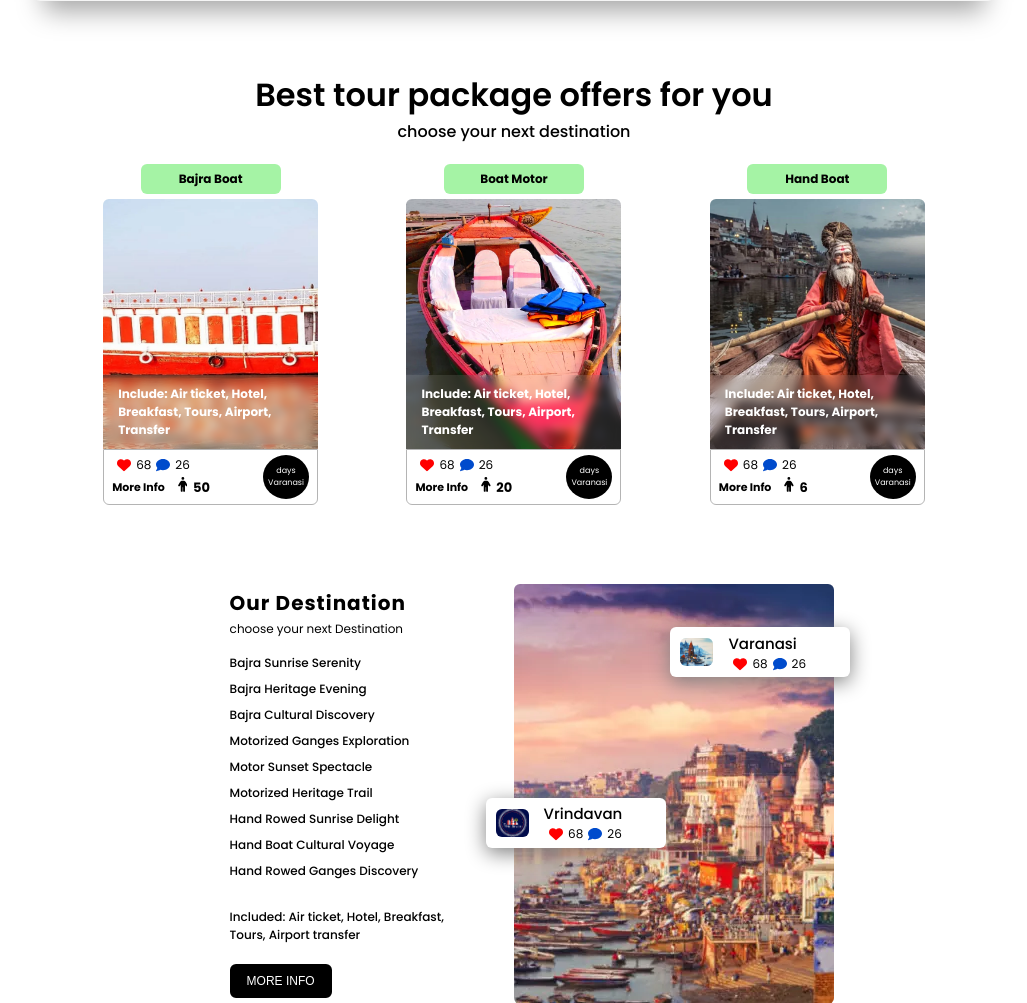
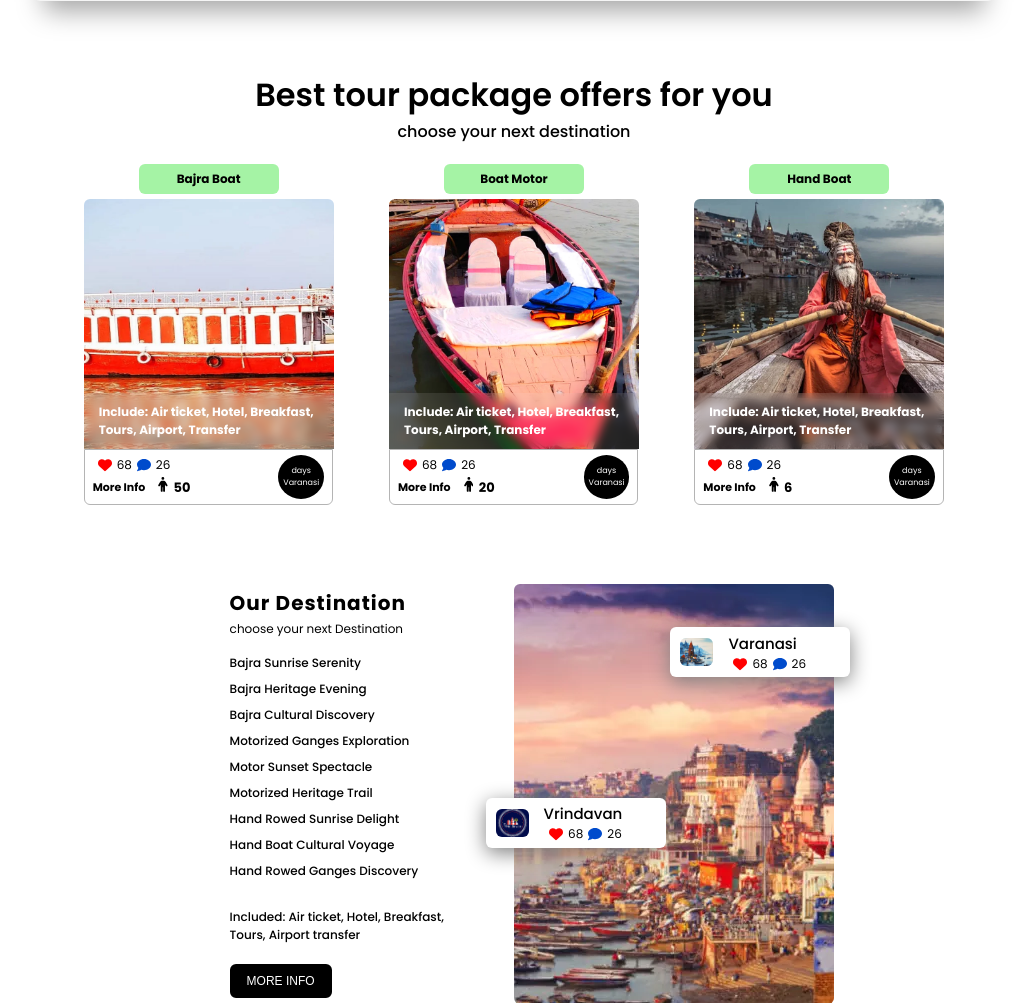
Before and after one commit to abhishekdubey1412/travel_agency, a Django app: page / in a window 1280 px wide. Shown: the part 672-1675 px from the top of the page, without its empty margins (126-1153 px from the left). Run offline with Django 5.2, Linux system fonts and the light colour scheme; data comes from the database, SQL or seed files in the repository.

Commit message:
modified css files

```diff
--- a/static/css/home.css
+++ b/static/css/home.css
@@ -24,11 +24,12 @@
     align-items: center;
     justify-content: flex-start;
     flex-wrap: wrap;
+    gap: 6px;
 }
 
 .offers .cards .card{
     position: relative;
-    width: 215px;
+    width: 250px;
     height: 350px;
     margin: auto;
 }
```
